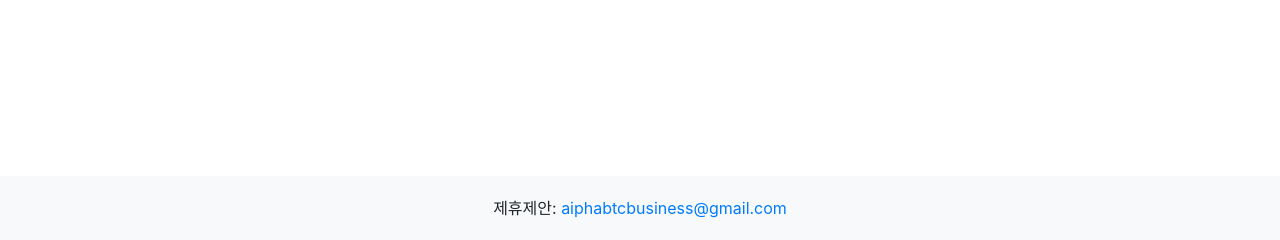
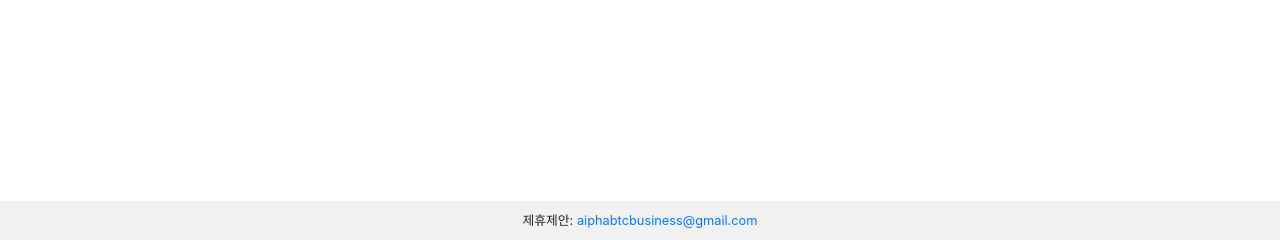
Before and after one commit to puzzlecollector/aiphabtc_v1, a Django app: page / in a window 1280 px wide. Shown: the part 560-800 px from the top of the page. Run offline with Django 4.2, Linux system fonts and the light colour scheme; data that the repository does not hold is empty; some libraries are stand-ins or nearby versions.

Commit message:
adjust footer size

```diff
--- a/templates/pybo/question_list.html
+++ b/templates/pybo/question_list.html
@@ -1,6 +1,23 @@
 {% extends 'base.html' %}
 {% load pybo_filter %}
 {% block content %}
+
+<style>
+    .footer {
+        position: fixed;
+        bottom: 0;
+        width: 100%;
+        background-color: #f1f1f1;
+        text-align: center;
+        padding: 10px 0;  /* Adjusted padding to make it slimmer */
+        font-size: 0.8rem;  /* You can adjust the font size accordingly */
+    }
+
+    .container.my-3 {
+        padding-bottom: 50px;  /* Adjusted space to ensure no overlap with the footer */
+}
+
+</style>
 
 <!-- Sidebar -->
 <div class="col-md-2">
@@ -163,8 +180,6 @@
         });
     });
 </script>
-
-
 <div class="footer">
     <div class="container text-center">
         <p>제휴제안: <a href="mailto:aiphabtcbusiness@gmail.com">aiphabtcbusiness@gmail.com</a></p>
```
